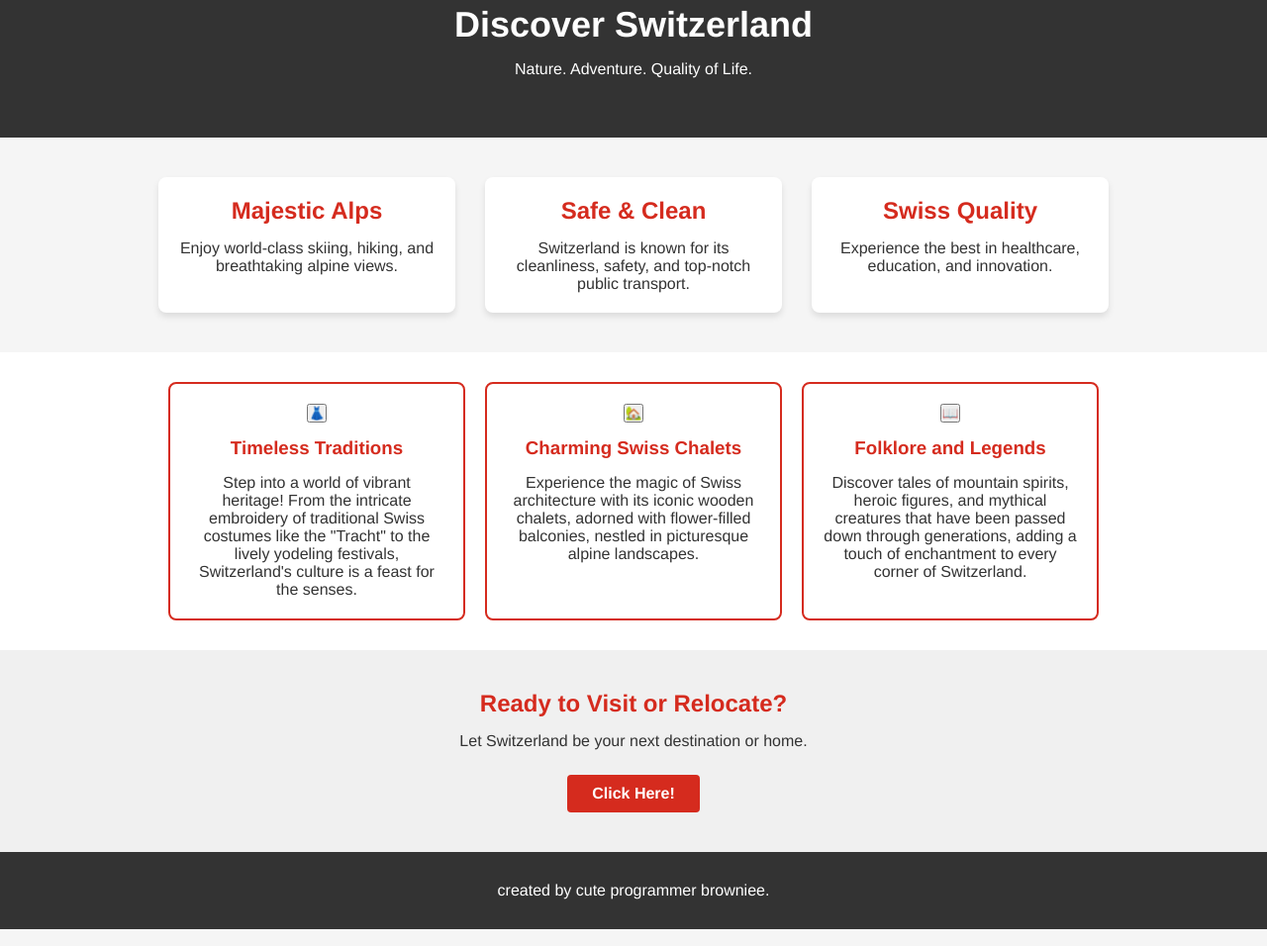
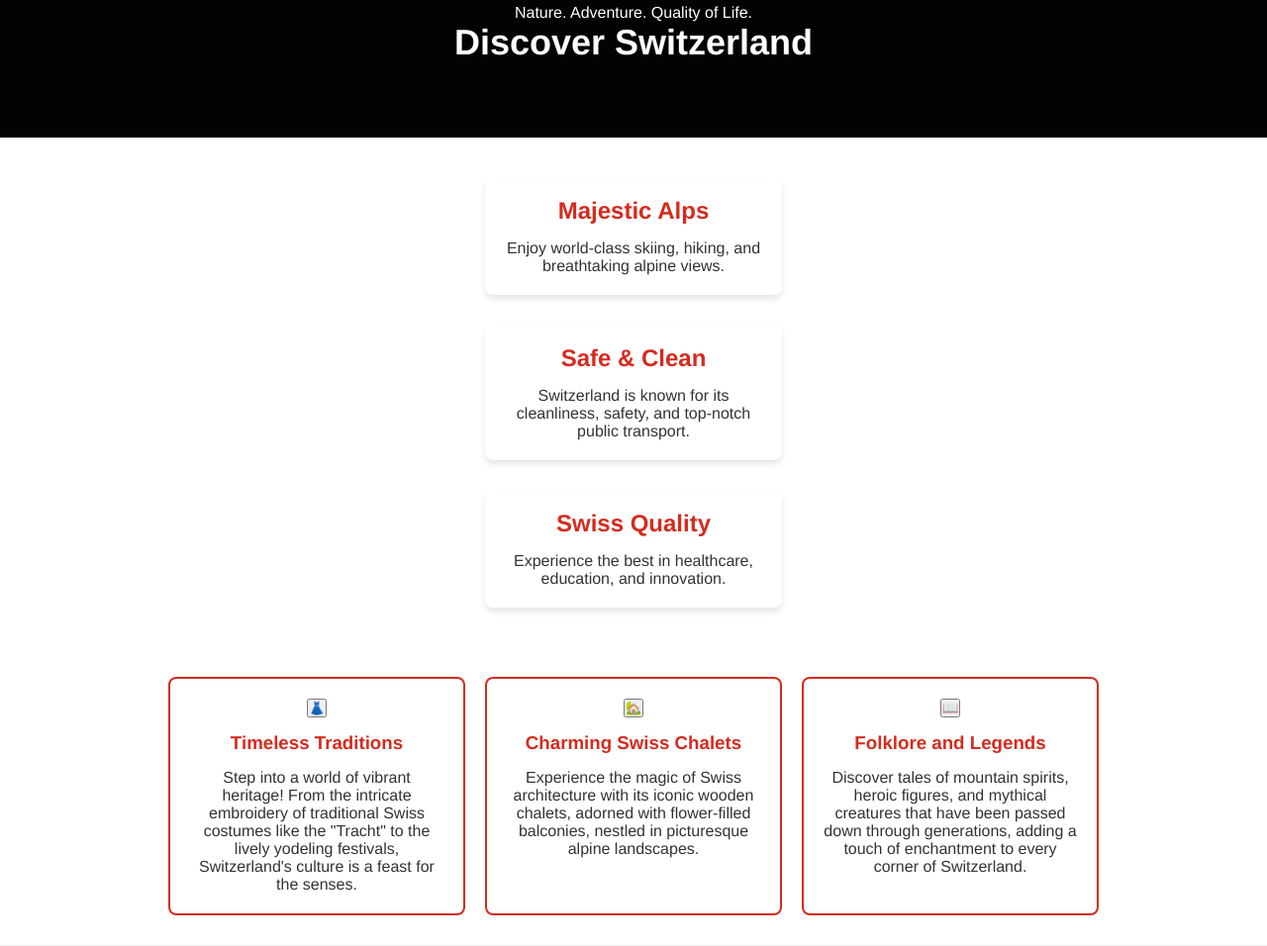
Before and after one commit to Jlb-dot/BARORO_AP2, a plain HTML site: page Switzerland/index.html in a window 1280 px wide. Shown: the part 56-1012 px from the top of the page at 99% size. Drawn offline with Linux system fonts and the light colour scheme.

Commit message:
adjust adjust

```diff
--- a/Switzerland/index.html
+++ b/Switzerland/index.html
@@ -8,10 +8,13 @@
 </head>
 <body>
   <header>
+    <p>Nature. Adventure. Quality of Life.</p>
     <h1>Discover Switzerland</h1>
-    <p>Nature. Adventure. Quality of Life.</p>
+
   </header>
+
   <section class="highlights">
+
     <div class="card">
       <h2>Majestic Alps</h2>
 
--- a/Switzerland/styles.css
+++ b/Switzerland/styles.css
@@ -7,6 +7,7 @@
 }
 
 body {
+  background: url()
   background-color: #f5f5f5;
   color: #333;
 }
@@ -19,7 +20,7 @@ h2, h3 {
 
 
 header {
-  background-color: #333;
+  background-color: #030303;
   color: white;
   text-align: center;
   padding: 60px 20px;
@@ -34,6 +35,14 @@ header h1 {
   display: flex;
   flex-wrap: wrap;
   justify-content: center;
+  gap: 30px;
+  padding: 40px 20px;
+}
+
+.highlights {
+  display: flex;
+  flex-direction: column;
+  align-items: center;
   gap: 30px;
   padding: 40px 20px;
 }
@@ -83,7 +92,7 @@ header h1 {
 footer {
   text-align: center;
   padding: 30px;
-  background-color: #333;
+  background-color: #030303;
   color: white;
 }
 
@@ -182,5 +191,5 @@ footer {
 }
 
 .back-button a:hover {
-  background-color: #b5251d;
+  background-color: #3c3232;
 }
```
